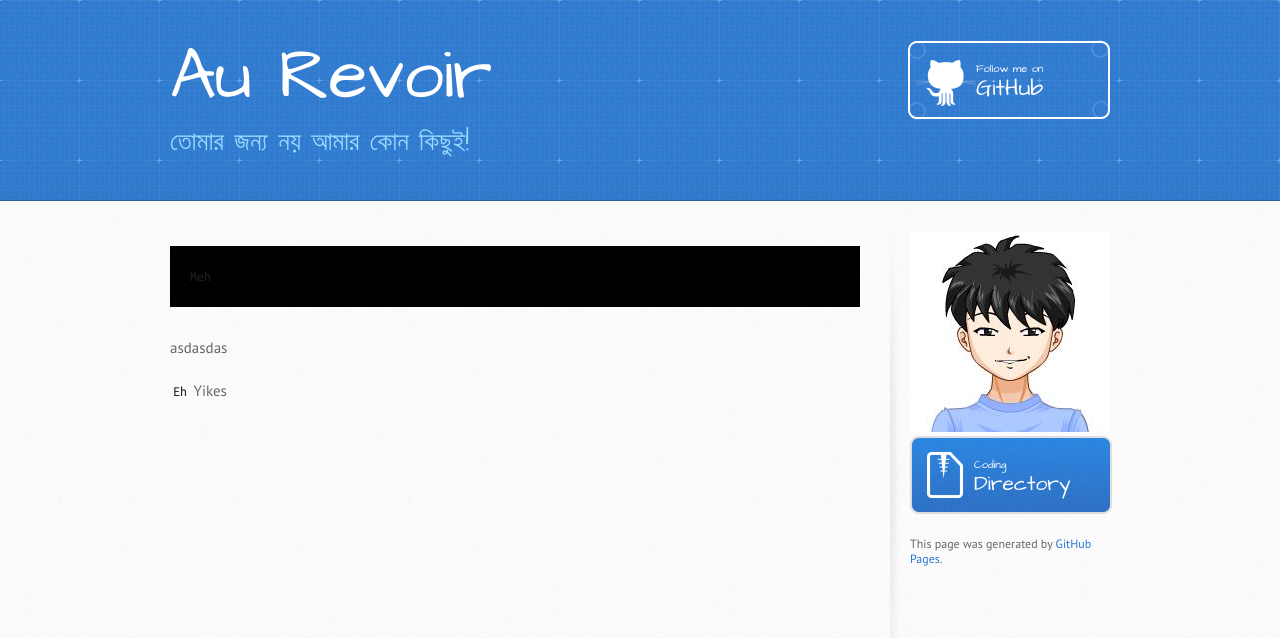
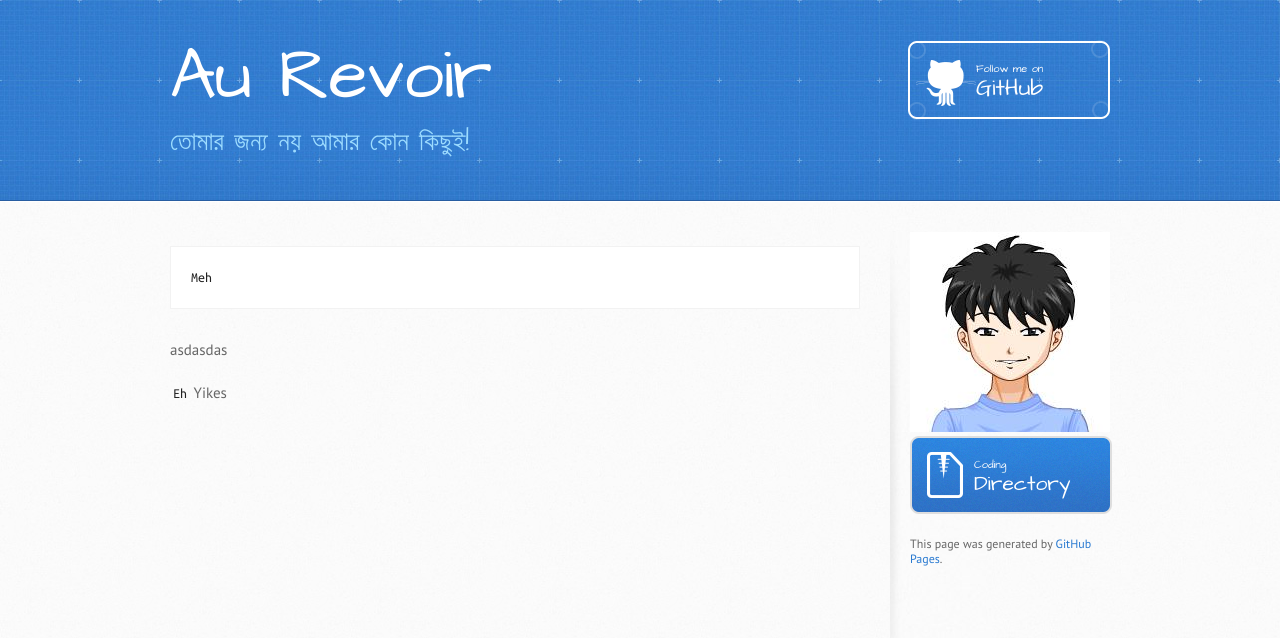
Before and after one commit to rebornplusplus/rebornplusplus.github.io, a Jekyll site: the page built from codir/test.md, in a window 1280 px wide. Shown: the top 638 px of the page. Built offline with Jekyll 4.4.1, drawn with Linux system fonts in a browser that asks for light colours; some web fonts are replaced.

Commit message:
Update jekyll-theme-architect.scss

```diff
--- a/_sass/jekyll-theme-architect.scss
+++ b/_sass/jekyll-theme-architect.scss
@@ -141,9 +141,8 @@ pre {
   padding: 20px;
   overflow: auto;
   text-shadow: none;
-  // background: #fff;
-  background: #000;
-  // border: solid 1px #f2f2f2;
+  background: #fff;
+  border: solid 1px #f2f2f2;
 }
 pre code {
   padding: 0;
```
